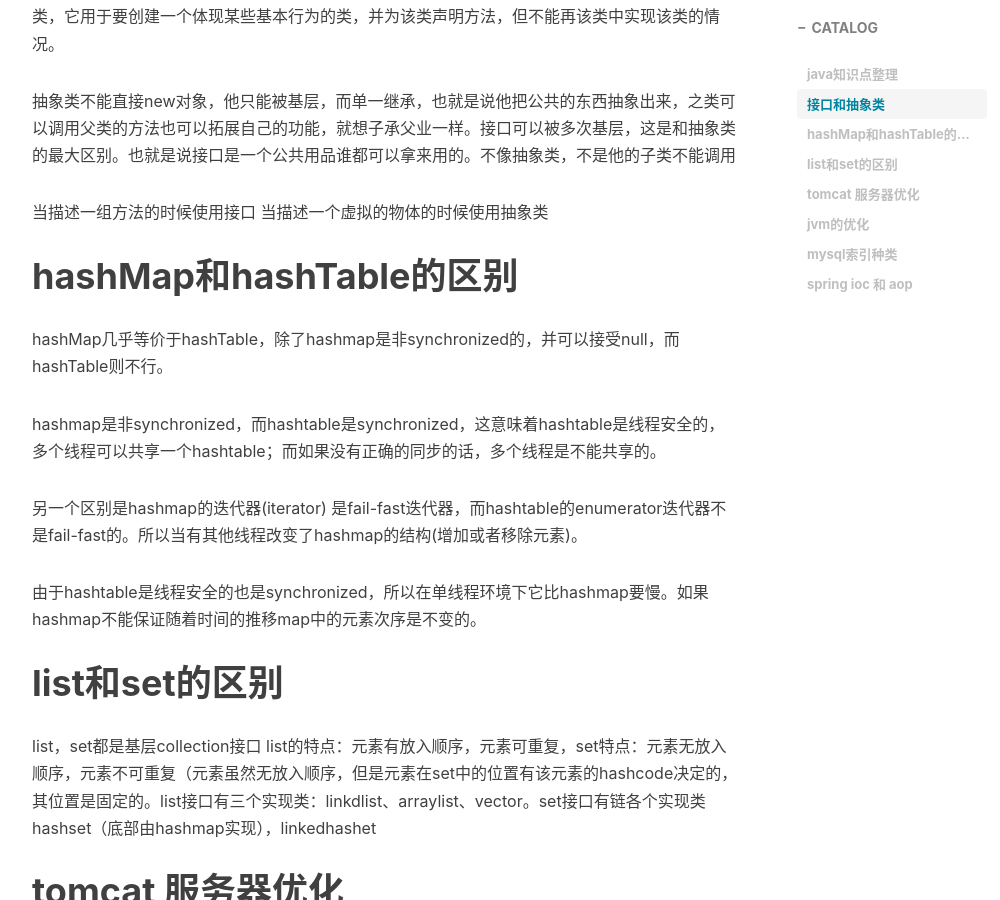
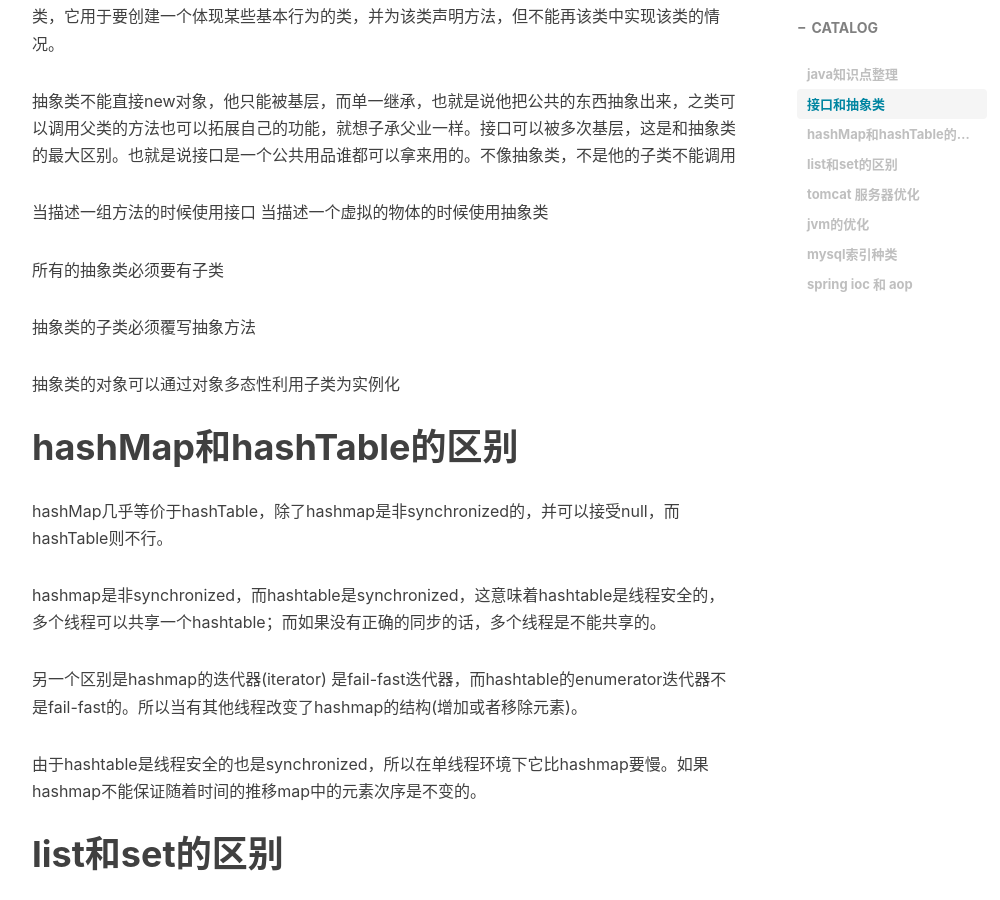
Before and after one commit to vanishma/vanishma.github.io, a Jekyll site: the page built from _posts/2018-3-28-知识点整理.md, in a window 1280 px wide and 900 px high, scrolled down 877 px. Shown: the whole window, without its empty margins (233-1233 px from the left). Built offline with Jekyll 4.4.1, drawn with Linux system fonts in a browser that asks for light colours; nearby versions of some CDN libraries; comment, search, counter and statistics services are not loaded.

Commit message:
修改文档

```diff
--- a/_posts/2018-3-28-知识点整理.md
+++ b/_posts/2018-3-28-知识点整理.md
@@ -26,6 +26,11 @@ tags:
 
 当描述一组方法的时候使用接口  当描述一个虚拟的物体的时候使用抽象类
 
+所有的抽象类必须要有子类
+
+抽象类的子类必须覆写抽象方法
+
+抽象类的对象可以通过对象多态性利用子类为实例化
 
 # hashMap和hashTable的区别
 
```
